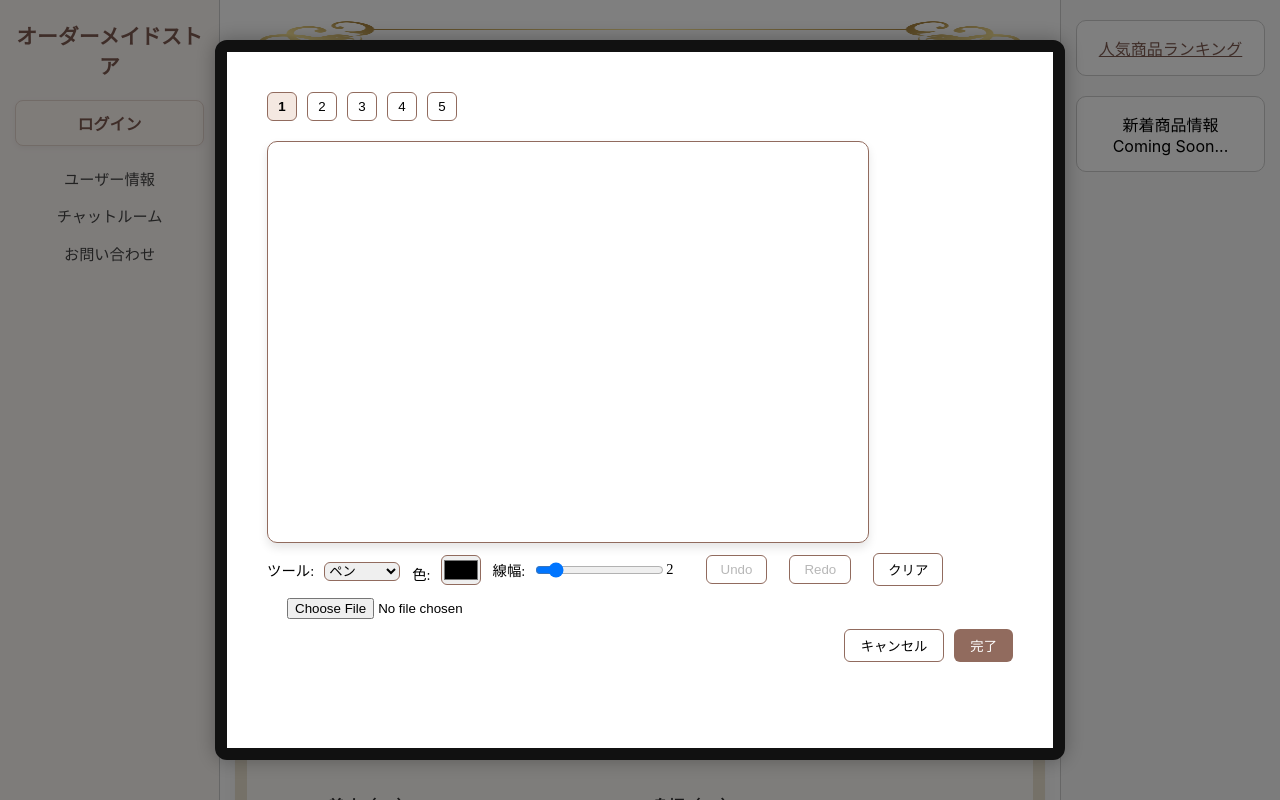
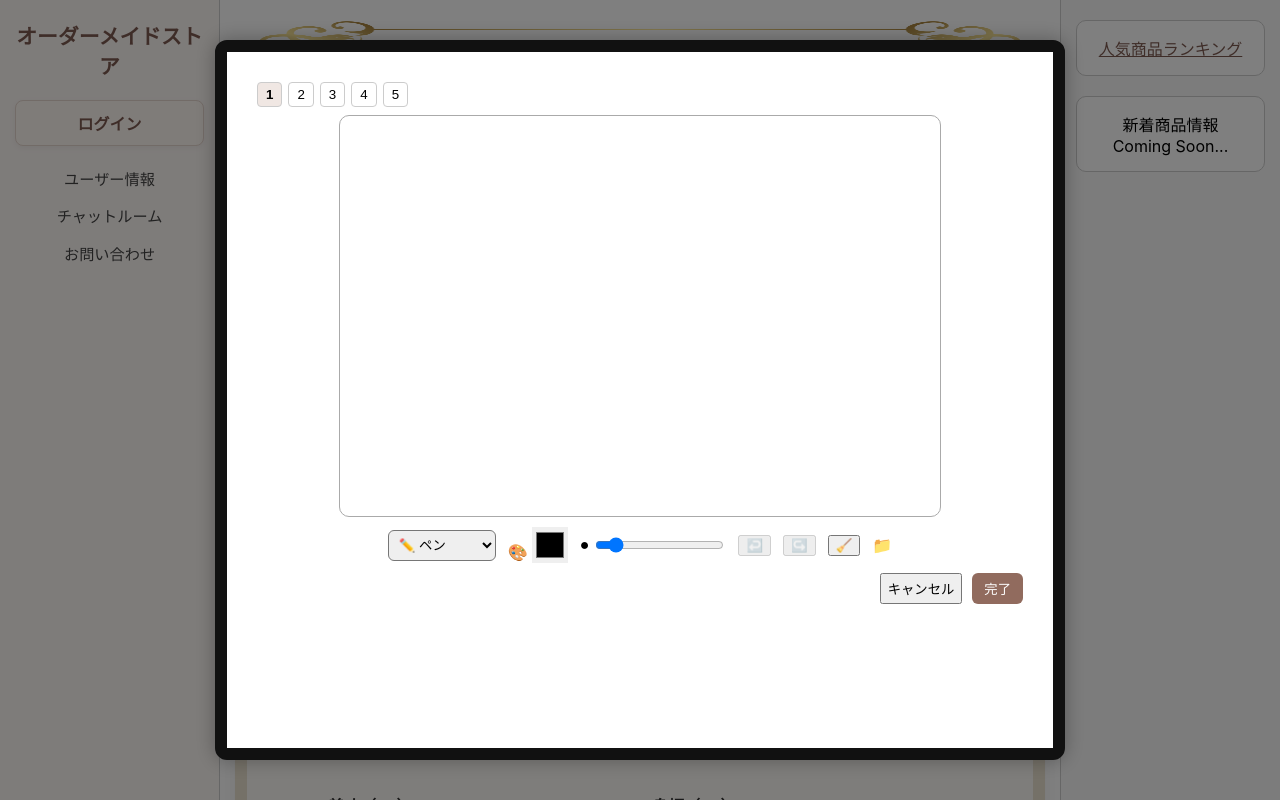
Before and after one commit to your-amuse/drawing-app, a React (Create React App) app: page /order in a window 1280 px wide. Both pictures are taken after a click on the element 404 px from the left and 367 px from the top of the page. Shown: the top 800 px of the page. Built offline with nearby package versions, Linux system fonts and the light colour scheme; no server answers.

Commit message:
キャンバスレイアウト修正版2

```diff
--- a/src/components/Canvas.js
+++ b/src/components/Canvas.js
@@ -6,16 +6,9 @@ const MAX_HISTORY = 40;
 
 const Canvas = ({ onCancel, onSave, initialTabIndex = 0 }) => {
   const { orderData } = useOrder();
+  const normalizedImages = Array.isArray(orderData.images) ? [...orderData.images] : [];
+  while (normalizedImages.length < MAX_TABS) normalizedImages.push(null);
 
-  // 画像配列を正規化（5枚まで）
-  const normalizedImages = Array.isArray(orderData.images)
-    ? [...orderData.images]
-    : [];
-  while (normalizedImages.length < MAX_TABS) {
-    normalizedImages.push(null);
-  }
-
-  // タブ状態
   const [tabs, setTabs] = useState(() =>
     normalizedImages.map((img, i) => ({
       id: Date.now() + i,
@@ -23,42 +16,25 @@ const Canvas = ({ onCancel, onSave, initialTabIndex = 0 }) => {
       dataURL: img,
     }))
   );
-
   const [activeTabIndex, setActiveTabIndex] = useState(initialTabIndex);
   const [isDrawing, setIsDrawing] = useState(false);
   const [lastPos, setLastPos] = useState({ x: 0, y: 0 });
-
   const [tool, setTool] = useState('pen');
   const [color, setColor] = useState('#000000');
   const [lineWidth, setLineWidth] = useState(2);
 
   const canvasRef = useRef(null);
+  const [histories, setHistories] = useState(() => Array(MAX_TABS).fill().map(() => []));
+  const [redos, setRedos] = useState(() => Array(MAX_TABS).fill().map(() => []));
 
-  // タブごとの history / redoStack を保持
-  const [histories, setHistories] = useState(() =>
-    Array(MAX_TABS).fill().map(() => [])
-  );
-  const [redos, setRedos] = useState(() =>
-    Array(MAX_TABS).fill().map(() => [])
-  );
-
-  const currentTab = tabs[activeTabIndex];
-
-  // 画面高さに合わせたcanvas高さをstateで管理（リサイズ対応）
-  const [canvasHeight, setCanvasHeight] = useState(() =>
-    Math.floor(window.innerHeight * 0.5)
-  );
+  const [canvasHeight, setCanvasHeight] = useState(() => Math.floor(window.innerHeight * 0.5));
   useEffect(() => {
-    const handleResize = () => {
-      setCanvasHeight(Math.floor(window.innerHeight * 0.6));
-    };
+    const handleResize = () => setCanvasHeight(Math.floor(window.innerHeight * 0.6));
     window.addEventListener('resize', handleResize);
     return () => window.removeEventListener('resize', handleResize);
   }, []);
 
-  useEffect(() => {
-    setActiveTabIndex(initialTabIndex);
-  }, [initialTabIndex]);
+  useEffect(() => setActiveTabIndex(initialTabIndex), [initialTabIndex]);
 
   useEffect(() => {
     const canvas = canvasRef.current;
@@ -67,13 +43,12 @@ const Canvas = ({ onCancel, onSave, initialTabIndex = 0 }) => {
     ctx.lineJoin = 'round';
     ctx.lineCap = 'round';
 
-    if (currentTab?.dataURL) {
+    const drawImage = (imgSrc) => {
       const img = new Image();
       img.onload = () => {
         ctx.clearRect(0, 0, canvas.width, canvas.height);
         ctx.drawImage(img, 0, 0, canvas.width, canvas.height);
-
-        setHistories((prev) => {
+        setHistories(prev => {
           const updated = [...prev];
           if (updated[activeTabIndex].length === 0) {
             updated[activeTabIndex] = [canvas.toDataURL()];
@@ -81,25 +56,17 @@ const Canvas = ({ onCancel, onSave, initialTabIndex = 0 }) => {
           return updated;
         });
       };
-      img.src = currentTab.dataURL;
-    } else {
-      ctx.clearRect(0, 0, canvas.width, canvas.height);
-      setHistories((prev) => {
-        const updated = [...prev];
-        if (updated[activeTabIndex].length === 0) {
-          updated[activeTabIndex] = [canvas.toDataURL()];
-        }
-        return updated;
-      });
-    }
-  }, [activeTabIndex, currentTab.dataURL, canvasHeight]);
+      img.src = imgSrc;
+    };
+
+    currentTab?.dataURL ? drawImage(currentTab.dataURL) : ctx.clearRect(0, 0, canvas.width, canvas.height);
+  }, [activeTabIndex, canvasHeight]);
+
+  const currentTab = tabs[activeTabIndex];
 
   const getMousePos = (e) => {
     const rect = canvasRef.current.getBoundingClientRect();
-    return {
-      x: e.clientX - rect.left,
-      y: e.clientY - rect.top,
-    };
+    return { x: e.clientX - rect.left, y: e.clientY - rect.top };
   };
 
   const handleMouseDown = (e) => {
@@ -129,22 +96,19 @@ const Canvas = ({ onCancel, onSave, initialTabIndex = 0 }) => {
   const saveCanvasToTab = () => {
     const canvas = canvasRef.current;
     const dataURL = canvas.toDataURL();
-
-    setTabs((prev) => {
+    setTabs(prev => {
       const updated = [...prev];
       updated[activeTabIndex] = { ...updated[activeTabIndex], dataURL };
       return updated;
     });
-
-    setHistories((prev) => {
+    setHistories(prev => {
       const updated = [...prev];
-      const newHistory = [...updated[activeTabIndex], dataURL];
-      if (newHistory.length > MAX_HISTORY) newHistory.shift();
-      updated[activeTabIndex] = newHistory;
+      const history = [...updated[activeTabIndex], dataURL];
+      if (history.length > MAX_HISTORY) history.shift();
+      updated[activeTabIndex] = history;
       return updated;
     });
-
-    setRedos((prev) => {
+    setRedos(prev => {
       const updated = [...prev];
       updated[activeTabIndex] = [];
       return updated;
@@ -168,26 +132,21 @@ const Canvas = ({ onCancel, onSave, initialTabIndex = 0 }) => {
   const handleUndo = async () => {
     const history = histories[activeTabIndex];
     if (history.length <= 1) return;
-
     const newHistory = [...history];
     const last = newHistory.pop();
-
-    setRedos((prev) => {
+    setRedos(prev => {
       const updated = [...prev];
       updated[activeTabIndex] = [last, ...updated[activeTabIndex]];
       return updated;
     });
-
     const prevDataURL = newHistory[newHistory.length - 1];
     await restoreCanvas(prevDataURL);
-
-    setTabs((prev) => {
+    setTabs(prev => {
       const updated = [...prev];
       updated[activeTabIndex] = { ...updated[activeTabIndex], dataURL: prevDataURL };
       return updated;
     });
-
-    setHistories((prev) => {
+    setHistories(prev => {
       const updated = [...prev];
       updated[activeTabIndex] = newHistory;
       return updated;
@@ -195,25 +154,21 @@ const Canvas = ({ onCancel, onSave, initialTabIndex = 0 }) => {
   };
 
   const handleRedo = async () => {
-    const redo = redos[activeTabIndex];
-    if (redo.length === 0) return;
-
-    const [first, ...rest] = redo;
+    const redoStack = redos[activeTabIndex];
+    if (redoStack.length === 0) return;
+    const [first, ...rest] = redoStack;
     await restoreCanvas(first);
-
-    setTabs((prev) => {
+    setTabs(prev => {
       const updated = [...prev];
       updated[activeTabIndex] = { ...updated[activeTabIndex], dataURL: first };
       return updated;
     });
-
-    setHistories((prev) => {
+    setHistories(prev => {
       const updated = [...prev];
       updated[activeTabIndex] = [...updated[activeTabIndex], first];
       return updated;
     });
-
-    setRedos((prev) => {
+    setRedos(prev => {
       const updated = [...prev];
       updated[activeTabIndex] = rest;
       return updated;
@@ -230,7 +185,6 @@ const Canvas = ({ onCancel, onSave, initialTabIndex = 0 }) => {
   const handleImageUpload = (e) => {
     const file = e.target.files[0];
     if (!file) return;
-
     const reader = new FileReader();
     reader.onload = (event) => {
       const img = new Image();
@@ -246,71 +200,22 @@ const Canvas = ({ onCancel, onSave, initialTabIndex = 0 }) => {
     reader.readAsDataURL(file);
   };
 
-  // インラインスタイルまとめ
-  const modalStyle = {
-  height: '90vh',
-  maxWidth: 900,
-  padding: 20,
-  boxSizing: 'border-box',
-  display: 'flex',
-  flexDirection: 'column',
-  backgroundColor: 'white',
-  borderRadius: 12,
-  overflow: 'hidden', // はみ出し対策
-};
-
-  const canvasContainerStyle = {
-  border: '1px solid #916B5E',
-  borderRadius: 10,
-  boxShadow: '0 5px 10px rgba(0,0,0,0.1)',
-  margin: '10px 0 10px 0', // 上下マージンを狭く
-  width: 600,
-  height: canvasHeight,
-  display: 'block',
-  flexShrink: 0,
-};
-
-  const canvasStyle = {
-    flexGrow: 1,
-    borderRadius: 10,
-    display: 'block',
-    width: '100%',
-    height: '100%',
-    cursor: 'crosshair',
-  };
-
-  const toolAreaStyle = {
-  display: 'flex',
-  alignItems: 'center',
-  gap: 12,
-  marginBottom: 10,
-  flexWrap: 'wrap',
-  fontSize: '0.9rem',
-};
-
-  const actionButtonsStyle = {
-    display: 'flex',
-    justifyContent: 'flex-end',
-    gap: 10,
-  };
-
   return (
-    <div style={modalStyle}>
-      {/* タブ切替 */}
-      <div style={{ marginBottom: 10 }}>
+    <div style={{ padding: 10, height: '90vh', overflow: 'auto' }}>
+      {/* タブ切り替え */}
+      <div style={{ marginBottom: 8 }}>
         {tabs.map((tab, idx) => (
           <button
             key={tab.id}
             onClick={() => setActiveTabIndex(idx)}
             style={{
               fontWeight: idx === activeTabIndex ? 'bold' : 'normal',
-              marginRight: 10,
-              minWidth: 30,
-              borderRadius: 6,
-              border: '1px solid #916B5E',
-              backgroundColor: idx === activeTabIndex ? '#f4e8e1' : 'white',
+              marginRight: 6,
+              borderRadius: 4,
+              padding: '4px 8px',
+              border: '1px solid #ccc',
+              background: idx === activeTabIndex ? '#f0e7e3' : '#fff',
               cursor: isDrawing ? 'not-allowed' : 'pointer',
-              padding: '6px 10px',
             }}
             disabled={isDrawing}
           >
@@ -319,13 +224,27 @@ const Canvas = ({ onCancel, onSave, initialTabIndex = 0 }) => {
         ))}
       </div>
 
-      {/* Canvas */}
-      <div style={canvasContainerStyle}>
+      {/* キャンバス */}
+      <div
+        style={{
+          border: '1px solid #aaa',
+          borderRadius: 10,
+          width: '100%',
+          maxWidth: 600,
+          margin: '0 auto 10px',
+        }}
+      >
         <canvas
           ref={canvasRef}
           width={600}
           height={canvasHeight}
-          style={canvasStyle}
+          style={{
+            width: '100%',
+            height: '100%',
+            display: 'block',
+            borderRadius: 10,
+            cursor: 'crosshair',
+          }}
           onMouseDown={handleMouseDown}
           onMouseMove={handleMouseMove}
           onMouseUp={handleMouseUp}
@@ -333,42 +252,43 @@ const Canvas = ({ onCancel, onSave, initialTabIndex = 0 }) => {
         />
       </div>
 
-      {/* ツール */}
-      <div style={toolAreaStyle}>
-        <label>
-          ツール:
+      {/* ツールバー */}
+      <div
+        style={{
+          display: 'flex',
+          alignItems: 'center',
+          gap: 12,
+          flexWrap: 'wrap',
+          justifyContent: 'center',
+          marginBottom: 10,
+        }}
+      >
+        {/* ツール選択 */}
         <select
           value={tool}
           onChange={(e) => setTool(e.target.value)}
-            style={{ marginLeft: 10, borderRadius: 6, border: '1px solid #916B5E' }}
           disabled={isDrawing}
+          style={{ padding: 6, borderRadius: 6 }}
         >
-            <option value="pen">ペン</option>
-            <option value="eraser">消しゴム</option>
+          <option value="pen">✏️ ペン</option>
+          <option value="eraser">🧽 消しゴム</option>
         </select>
-        </label>
 
-        <label>
-          色:
+        {/* 色選択 */}
+        <label title="色">
+          🎨
           <input
             type="color"
             value={color}
             onChange={(e) => setColor(e.target.value)}
             disabled={tool === 'eraser' || isDrawing}
-            style={{
-              marginLeft: 10,
-              width: 40,
-              height: 30,
-              border: '1px solid #916B5E',
-              borderRadius: 6,
-              padding: 0,
-              cursor: tool === 'eraser' || isDrawing ? 'not-allowed' : 'pointer',
-            }}
+            style={{ marginLeft: 4, width: 36, height: 36, border: 'none' }}
           />
         </label>
 
-        <label style={{ display: 'flex', alignItems: 'center' }}>
-          線幅:
+        {/* 線幅 */}
+        <label title="線の太さ" style={{ display: 'flex', alignItems: 'center' }}>
+          ●
           <input
             type="range"
             min="1"
@@ -376,101 +296,43 @@ const Canvas = ({ onCancel, onSave, initialTabIndex = 0 }) => {
             value={lineWidth}
             onChange={(e) => setLineWidth(Number(e.target.value))}
             disabled={isDrawing}
-            style={{
-              verticalAlign: 'middle',
-              marginLeft: 10,
-              cursor: isDrawing ? 'not-allowed' : 'pointer',
-            }}
+            style={{ marginLeft: 6 }}
           />
-          {lineWidth}
         </label>
 
-        {/* Undo, Redo, Clear ボタン */}
-        <button
-          onClick={handleUndo}
-          disabled={histories[activeTabIndex]?.length <= 1 || isDrawing}
-          style={{
-            marginLeft: 20,
-            padding: '6px 14px',
-            borderRadius: 6,
-            border: '1px solid #916B5E',
-            backgroundColor: 'white',
-            cursor:
-              histories[activeTabIndex]?.length <= 1 || isDrawing
-                ? 'not-allowed'
-                : 'pointer',
-          }}
-        >
-          Undo
+        {/* 操作ボタン */}
+        <button onClick={handleUndo} disabled={isDrawing || histories[activeTabIndex].length <= 1}>
+          ↩️
         </button>
-        <button
-          onClick={handleRedo}
-          disabled={redos[activeTabIndex]?.length === 0 || isDrawing}
-          style={{
-            marginLeft: 10,
-            padding: '6px 14px',
-            borderRadius: 6,
-            border: '1px solid #916B5E',
-            backgroundColor: 'white',
-            cursor:
-              redos[activeTabIndex]?.length === 0 || isDrawing
-                ? 'not-allowed'
-                : 'pointer',
-          }}
-        >
-          Redo
+        <button onClick={handleRedo} disabled={isDrawing || redos[activeTabIndex].length === 0}>
+          ↪️
         </button>
-        <button
-          onClick={clearCanvas}
-          disabled={isDrawing}
-          style={{
-            marginLeft: 10,
-            padding: '6px 14px',
-            borderRadius: 6,
-            border: '1px solid #916B5E',
-            backgroundColor: 'white',
-            cursor: isDrawing ? 'not-allowed' : 'pointer',
-          }}
-        >
-          クリア
+        <button onClick={clearCanvas} disabled={isDrawing}>
+          🧹
         </button>
 
         {/* 画像アップロード */}
+        <label>
+          📁
           <input
             type="file"
             accept="image/*"
             onChange={handleImageUpload}
             disabled={isDrawing}
-          style={{ marginLeft: 20, cursor: isDrawing ? 'not-allowed' : 'pointer' }}
+            style={{ display: 'none' }}
           />
+        </label>
       </div>
 
-      {/* 操作ボタン */}
-      <div style={actionButtonsStyle}>
-        <button
-          onClick={onCancel}
-          disabled={isDrawing}
-          style={{
-            padding: '6px 16px',
-            borderRadius: 6,
-            border: '1px solid #916B5E',
-            backgroundColor: 'white',
-            cursor: isDrawing ? 'not-allowed' : 'pointer',
-          }}
-        >
+      {/* 完了・キャンセル */}
+      <div style={{ display: 'flex', justifyContent: 'flex-end', gap: 10 }}>
+        <button onClick={onCancel} disabled={isDrawing}>
           キャンセル
         </button>
         <button
           onClick={() => onSave(tabs)}
           disabled={isDrawing}
-          style={{
-            padding: '6px 16px',
-            borderRadius: 6,
-            border: 'none',
-            backgroundColor: '#916B5E',
-            color: 'white',
-            cursor: isDrawing ? 'not-allowed' : 'pointer',
-          }}
+          style={{ background: '#916B5E', color: 'white', border: 'none', padding: '6px 12px', borderRadius: 6 }}
         >
           完了
         </button>
```
Lines whose indentation alone changed are shown as unchanged.
